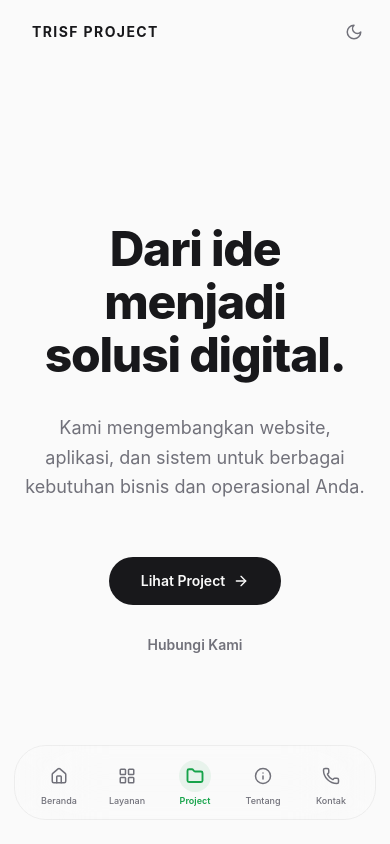
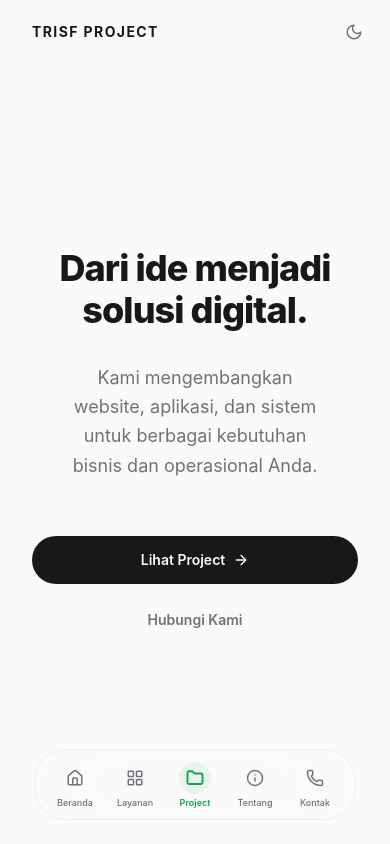
Before and after one commit to trisfproject/trisfproject.github.io, a React (Vite) app: page / in a window 390 px wide. Shown: the top 844 px of the page. Built offline with nearby package versions, Linux system fonts and the light colour scheme.

Commit message:
style: improve responsive layout and typography across components

```diff
--- a/src/components/Navbar.jsx
+++ b/src/components/Navbar.jsx
@@ -194,7 +194,7 @@ export function Navbar() {
             key={item.to}
             to={item.to}
             aria-current={active ? 'page' : undefined}
-            className={`flex w-[4rem] flex-col items-center justify-center gap-1 rounded-2xl p-1.5 transition-colors focus:outline-none focus:ring-2 focus:ring-accent-site ${
+            className={`flex flex-1 min-w-[3.5rem] flex-col items-center justify-center gap-1 rounded-2xl p-1 transition-colors focus:outline-none focus:ring-2 focus:ring-accent-site ${
               active
                 ? 'text-accent-site'
                 : 'text-text-muted hover:text-text-main'
--- a/src/sections/About.jsx
+++ b/src/sections/About.jsx
@@ -10,7 +10,7 @@ export function About() {
             <h2 className="text-xs font-semibold tracking-widest uppercase text-text-muted mb-1">
               Tentang TRISF PROJECT
             </h2>
-            <p className="text-3xl font-bold tracking-tight text-text-main sm:text-4xl">
+            <p className="text-3xl font-bold tracking-tight text-text-main sm:text-4xl text-balance">
               Teknologi bukan sekadar dibuat. Teknologi harus berguna.
             </p>
             <p className="text-lg sm:text-xl leading-relaxed text-text-muted font-light mt-2 max-w-3xl mx-auto">
--- a/src/sections/Contact.jsx
+++ b/src/sections/Contact.jsx
@@ -20,7 +20,7 @@ export function Contact() {
 
             <a
               href="mailto:hello@trisf.id"
-              className="inline-flex items-center justify-center gap-2 rounded-full bg-text-main px-8 py-3.5 text-sm font-semibold text-bg-site transition hover:opacity-90 focus:outline-none focus:ring-2 focus:ring-text-main/50"
+              className="inline-flex w-full sm:w-auto items-center justify-center gap-2 rounded-full bg-text-main px-8 py-3.5 text-sm font-semibold text-bg-site transition hover:opacity-90 focus:outline-none focus:ring-2 focus:ring-text-main/50"
             >
               Hubungi Kami
               <ArrowRight size={16} />
--- a/src/sections/Hero.jsx
+++ b/src/sections/Hero.jsx
@@ -10,18 +10,18 @@ export function Hero() {
     >
       <Container className="relative z-10 flex flex-col items-center justify-center text-center">
         <div className="flex flex-col items-center gap-8 max-w-4xl mx-auto">
-          <h1 className="text-5xl font-extrabold tracking-tight text-text-main sm:text-6xl md:text-7xl lg:text-8xl text-balance leading-[1.1]">
+          <h1 className="text-4xl font-extrabold tracking-tight text-text-main sm:text-5xl md:text-6xl lg:text-7xl text-balance leading-[1.15]">
             Dari ide menjadi<br className="hidden sm:block" /> solusi digital.
           </h1>
 
-          <p className="max-w-xl text-lg text-text-muted sm:text-xl text-balance leading-relaxed">
+          <p className="max-w-xl text-lg text-text-muted sm:text-xl text-balance leading-relaxed px-4 sm:px-0">
             Kami mengembangkan website, aplikasi, dan sistem untuk berbagai kebutuhan bisnis dan operasional Anda.
           </p>
 
-          <div className="mt-6 flex flex-col sm:flex-row items-center gap-4">
+          <div className="mt-6 flex flex-col sm:flex-row items-stretch sm:items-center gap-3 sm:gap-4 w-full sm:w-auto px-4 sm:px-0">
             <Link
               to="/projects"
-              className="inline-flex items-center justify-center gap-2 rounded-full bg-text-main px-8 py-3.5 text-sm font-semibold text-bg-site transition hover:opacity-90 focus:outline-none focus:ring-2 focus:ring-text-main/50"
+              className="inline-flex w-full sm:w-auto items-center justify-center gap-2 rounded-full bg-text-main px-8 py-3.5 text-sm font-semibold text-bg-site transition hover:opacity-90 focus:outline-none focus:ring-2 focus:ring-text-main/50"
             >
               Lihat Project
               <ArrowRight size={16} />
@@ -29,7 +29,7 @@ export function Hero() {
 
             <a
               href="#contact"
-              className="inline-flex items-center justify-center gap-2 rounded-full px-8 py-3.5 text-sm font-semibold text-text-muted transition hover:text-text-main focus:outline-none focus:ring-2 focus:ring-line-strong"
+              className="inline-flex w-full sm:w-auto items-center justify-center gap-2 rounded-full px-8 py-3.5 text-sm font-semibold text-text-muted transition hover:text-text-main focus:outline-none focus:ring-2 focus:ring-line-strong"
             >
               Hubungi Kami
             </a>
```
